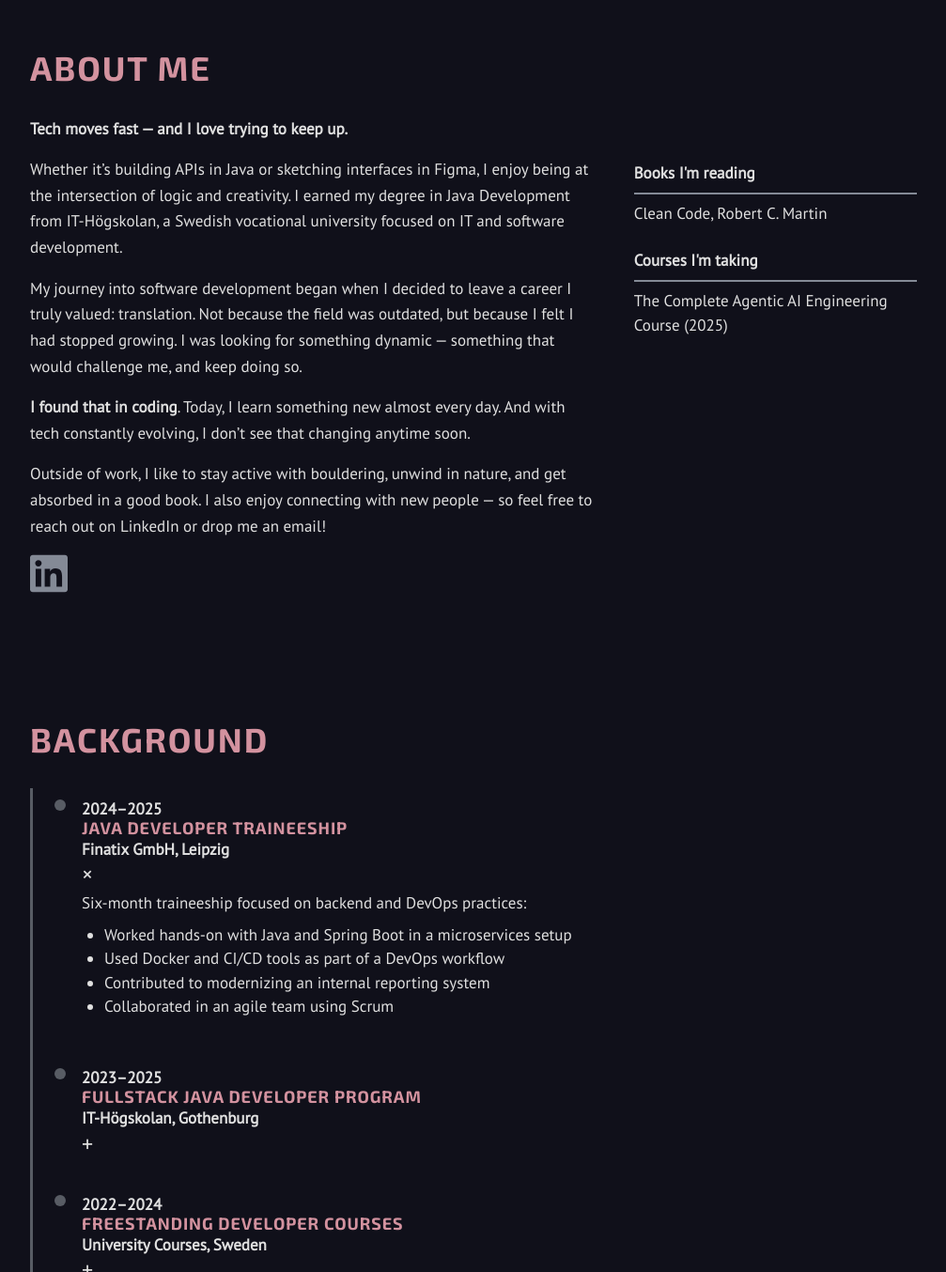
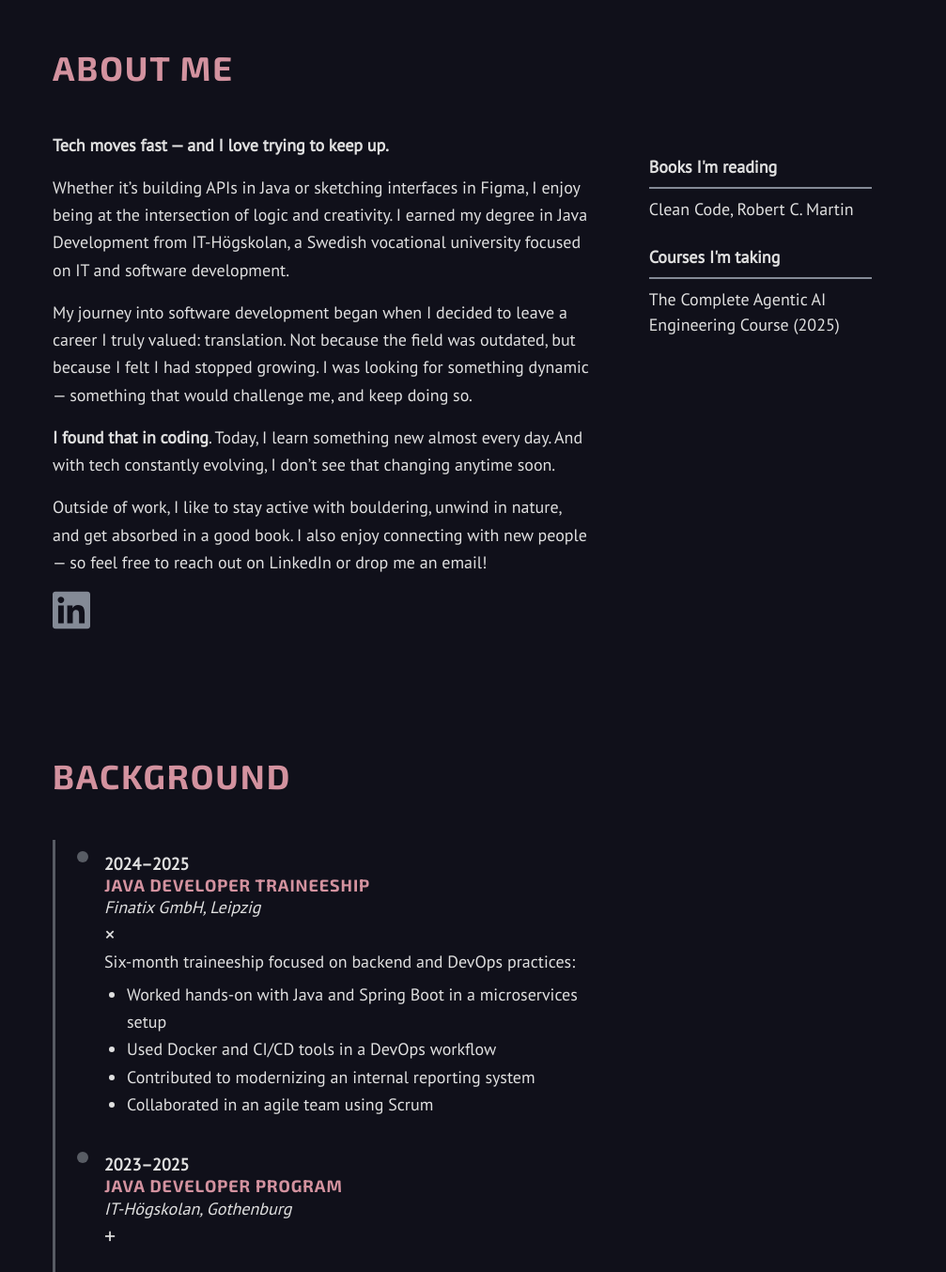
Before and after one commit to Emmelie83/PortfolioReact, a React (Vite) app: page / in a window 1280 px wide. Shown: the part 656-2010 px from the top of the page at 94% size, without its empty margins (136-1143 px from the left). Built offline with nearby package versions, Linux system fonts and the light colour scheme.

Commit message:
Adjust button text size

```diff
--- a/src/App.tsx
+++ b/src/App.tsx
@@ -11,7 +11,7 @@ const App: React.FC = () => {
 	return (
 		<div>
 			<Header />
-			<main className="max-w-screen-lg m-auto md:px-14 lg:px-10">
+			<main className="max-w-screen-lg mx-auto md:px-14 lg:px-16">
 				<About />
 				<Background />
 				<Skills />
--- a/src/components/Button.tsx
+++ b/src/components/Button.tsx
@@ -14,7 +14,7 @@ const Button: React.FC<ButtonProps> = ({
 	type = "button",
 }) => {
 	const baseClasses =
-		"uppercase px-4 py-3 text-xs sm:text-sm md:px-6 md:py-3 md:text-lg rounded-md cursor-pointer shadow-md hover:scale-110 hover:shadow-lg hover:brightness-125 transition duration-300";
+		"uppercase px-4 py-3 text-[14px] md:px-6 md:py-3 md:text-lg rounded-md cursor-pointer shadow-md hover:scale-110 hover:shadow-lg hover:brightness-125 transition duration-300";
 
 	const variantClasses =
 		variant === "accent"
--- a/src/components/NowSection.tsx
+++ b/src/components/NowSection.tsx
@@ -1,21 +1,21 @@
 const NowSection: React.FC = () => {
 	return (
-		<section className="lg:p-6 max-w-[300px] md:max-w-[400px]">
+		<div className="lg:p-6 max-w-[300px] md:max-w-[400px]">
 			<div className="space-y-6">
 				<div>
-					<p className="font-semibold flex md:items-center gap-2 border-b-2 border-[#848a96] pb-2 mb-2">
+					<p className="font-semibold flex lg:items-center gap-2 border-b-2 border-[#848a96] pb-2 mb-2">
 						Books I'm reading
 					</p>
 					<p>Clean Code, Robert C. Martin</p>
 				</div>
 				<div>
-					<p className="font-semibold flex md:items-center gap-2 border-b-2 border-[#848a96] pb-2 mb-2">
+					<p className="font-semibold flex lg:items-center gap-2 border-b-2 border-[#848a96] pb-2 mb-2">
 						Courses I'm taking
 					</p>
 					<p>The Complete Agentic AI Engineering Course (2025)</p>
 				</div>
 			</div>
-		</section>
+		</div>
 	);
 };
 
--- a/src/components/TimelineItem.tsx
+++ b/src/components/TimelineItem.tsx
@@ -21,15 +21,15 @@ const TimelineItem: React.FC<TimelineItemProps> = ({
 		<div className="relative mb-6 pl-1 md:pl-3 lg:max-w-3/5 pt-3">
 			<div className="absolute left-[-1px] top-4 md:top-3 w-2 h-2 md:w-3 md:h-3 bg-[#585C64] rounded-full" />
 			<div className="mx-3 md:mx-4">
-				<p className="font-bold leading-tight">
+				<p className="font-bold">
 					{date}
 				</p>
 				<h4>{title}</h4>
-				<p className="font-semibold mb-1">
+				<p className="italic mb-1">
 					{company}
 				</p>
 			</div>
-			{/* Toggle Button */}
+
 			<div className="w-full max-w-xl ml-4">
 				<button
 					className={`leading-1 text-2xl mb-4 transition-transform ${
@@ -47,7 +47,7 @@ const TimelineItem: React.FC<TimelineItemProps> = ({
 							? "max-h-[1000px] opacity-100"
 							: "max-h-0 opacity-0"
 					}`}>
-					<div className="mb-4">{children}</div>
+					<div className="">{children}</div>
 				</div>
 			</div>
 		</div>
--- a/src/index.css
+++ b/src/index.css
@@ -7,7 +7,7 @@ body {
   background-color: #10101A;
   color: #E0E0E0;
   font-family: 'PT Sans', sans-serif;
-  font-size: 17px;
+  font-size: 18px;
   margin: 0;
 }
 
@@ -30,7 +30,7 @@ h1 {
 
 h2 {
   font-size: 26px;
-  margin-bottom: 2rem;
+  margin-bottom: 16px;
 }
 
 h3 {
@@ -38,7 +38,7 @@ h3 {
 }
 
 h4 {
-  font-size: 15px;
+  font-size: 17px;
 }
 
 section {
@@ -60,6 +60,7 @@ strong {
 .rtl {
   direction: rtl;
 }
+
 
 @media (min-width: 420px) {
   h1 {
@@ -87,11 +88,12 @@ strong {
 
 @media (min-width: 768px) {
   h1 {
-    font-size: 40px;
+    font-size: 44px;
   }
 
   h2 {
-    font-size: 34px;
+    font-size: 38px;
+    margin-bottom: 3rem;
   }
 
   h3 {
@@ -100,6 +102,10 @@ strong {
 
   h4 {
     font-size: 19px;
+  }
+
+  section {
+    margin-bottom: 8rem;
   }
 }
 
--- a/src/sections/About.tsx
+++ b/src/sections/About.tsx
@@ -13,11 +13,10 @@ const paragraphs = [
 
 const About: React.FC = () => {
 	return (
-		<section
-			id="about">
+		<section id="about">
 			<h2>About Me</h2>
 
-			<div className="flex flex-col lg:flex-row gap-10 mb-10">
+			<div className="flex flex-col lg:flex-row items-start gap-10 mb-10">
 				<div className="lg:w-2/3 space-y-4 leading-relaxed">
 					{paragraphs.map((text, index) => (
 						<p
@@ -32,9 +31,9 @@ const About: React.FC = () => {
 					/>
 				</div>
 
-				<aside className="lg:w-1/3">
+				<div className="lg:w-1/3 items-start">
 					<NowSection />
-				</aside>
+				</div>
 			</div>
 		</section>
 	);
--- a/src/sections/Background.tsx
+++ b/src/sections/Background.tsx
@@ -6,115 +6,66 @@ const timelineData = [
 		date: "2024–2025",
 		title: "Java Developer Traineeship",
 		company: "Finatix GmbH, Leipzig",
-		content: (
-			<>
-				<p className="mb-2">
-					Six-month traineeship focused on backend and DevOps
-					practices:
-				</p>
-				<ul className="list-disc pl-6">
-					<li>
-						Worked hands-on with Java and Spring Boot in a
-						microservices setup
-					</li>
-					<li>
-						Used Docker and CI/CD tools as part of a DevOps workflow
-					</li>
-					<li>
-						Contributed to modernizing an internal reporting system
-					</li>
-					<li>Collaborated in an agile team using Scrum</li>
-				</ul>
-			</>
-		),
+		content: [
+			"Worked hands-on with Java and Spring Boot in a microservices setup",
+			"Used Docker and CI/CD tools in a DevOps workflow",
+			"Contributed to modernizing an internal reporting system",
+			"Collaborated in an agile team using Scrum",
+		],
+		intro: "Six-month traineeship focused on backend and DevOps practices:",
 	},
 	{
 		date: "2023–2025",
-		title: "Fullstack Java Developer Program",
+		title: "Java Developer Program",
 		company: "IT-Högskolan, Gothenburg",
-		content: (
-			<>
-				<p className="mb-2">
-					Two year vocational education including traineeship:
-				</p>
-				<ul className="list-disc pl-6">
-					<li>Java, OOP, Design Patterns & SOLID principles, CRUD</li>
-					<li>
-						operations with JDBC & JPA Web development with a focus
-						on
-					</li>
-					<li>
-						security & scalability Agile methodologies: Scrum &
-						Kanban
-					</li>
-				</ul>
-			</>
-		),
+		content: [
+			"Java, OOP, Design Patterns & SOLID principles, CRUD operations with JDBC & JPA",
+			"Web development with a focus on security & scalability",
+			"Agile methodologies: Scrum & Kanban",
+		],
+		intro: "Two-year vocational education including traineeship:",
 	},
 	{
 		date: "2022–2024",
-		title: "Freestanding Developer Courses",
-		company: "University Courses, Sweden",
-		content: (
-			<>
-				<p className="mb-2">
-					Completed university-level courses alongside my Java
-					studies:
-				</p>
-				<ul className="list-disc pl-6">
-					<li>C – University of Gothenburg</li>
-					<li>
-						Python for Computer Linguists – University of Gothenburg
-					</li>
-					<li>Python – Chalmers University of Technology</li>
-					<li>Web Design – University West</li>
-					<li>Databases – Luleå University of Technology</li>
-					<li>Java – Luleå University of Technology</li>
-				</ul>
-			</>
-		),
+		title: "Developer Courses",
+		company: "Universities, Sweden",
+		content: [
+			"C – University of Gothenburg",
+			"Python for Computer Linguists – University of Gothenburg",
+			"Python – Chalmers University of Technology",
+			"Web Design – University West",
+			"Databases – Luleå University of Technology",
+			"Java – Luleå University of Technology",
+		],
+		intro: "Completed university-level courses alongside my Java studies:",
 	},
 	{
 		date: "2012–2022",
 		title: "Translator",
 		company: "Leipzig, Hunnebostrand, Brussels",
-		content: (
-			<>
-				<p className="mb-2">
-					Over ten years of experience as a translator, both freelance
-					and in-house:
-				</p>
-				<ul className="list-disc pl-6">
-					<li>Translator and transcreator at Relaxdays GmbH</li>
-					<li>Freelance translator for the European Union</li>
-					<li>Translation trainee at the European Commission</li>
-				</ul>
-			</>
-		),
+		content: [
+			"Translator and transcreator at Relaxdays GmbH",
+			"Freelance translator for the European Union",
+			"Translation trainee at the European Commission",
+		],
+		intro: "Over ten years of experience as a translator, both freelance and in-house:",
 	},
 	{
 		date: "2010–2012",
 		title: "MA in Translation Studies",
 		company: "Linnaeus University, Växjö",
-		content: (
-			<>
-				<p className="mb-2">
-					An MA in Translation Studies building on a BA in German:
-				</p>
-				<ul className="list-disc pl-6">
-					<li>Translation from German</li>
-					<li>Translation Studies and linguistic theory</li>
-					<li>Swedish text theory and grammar</li>
-				</ul>
-			</>
-		),
+		content: [
+			"Translation from German",
+			"Translation Studies and linguistic theory",
+			"Swedish text theory and grammar",
+		],
+		intro: "An MA in Translation Studies building on a BA in German:",
 	},
 ];
 
 const Background: React.FC = () => {
 	return (
-		<section
-			id="background">
+		<section id="background">
 			<h2>Background</h2>
 
 			<div className="relative border-l-2 md:border-l-3 border-[#585C64] pl-2 sm:pl-6 space-y-12">
@@ -125,7 +76,14 @@ const Background: React.FC = () => {
 						title={item.title}
 						company={item.company}
 						defaultOpen={index === 0}>
-						<div>{item.content}</div>
+						<div>
+							<p className="mb-2 leading-tight">{item.intro}</p>
+							<ul className="list-disc pl-6 leading-relaxed">
+								{item.content.map((line, i) => (
+									<li key={i}>{line}</li>
+								))}
+							</ul>
+						</div>
 					</TimelineItem>
 				))}
 			</div>
--- a/src/sections/Contact.tsx
+++ b/src/sections/Contact.tsx
@@ -7,12 +7,12 @@ const ContactSection: React.FC = () => {
 			id="contact">
 			<h2>Get in touch</h2>
 			<div className="flex flex-col lg:flex-row gap-20 lg:gap-30 md:justify-between">
-				{/* Contact Info */}
+
 				<div className="lg:w-1/2">
 					<p>info@emmeliejohansson.com</p>
 					<p>+49 151 677 25 898</p>
 				</div>
-				<div className="lg:w-1/2">
+				<div className="md:w-4/5 lg:w-1/2">
 					<ContactForm />
 				</div>
 			</div>
--- a/src/sections/Header.tsx
+++ b/src/sections/Header.tsx
@@ -8,10 +8,10 @@ const Header: React.FC = () => {
 	return (
 		<div>
 			<NavBar />
-			<header className="flex flex-col lg:flex-row items-center justify-center lg:justify-start lg:pl-10 max-w-screen-lg mx-auto lg:h-[600px] gap-10 px-8 md:px-0 mt-10 lg:mt-0 mb-20 lg:mb-0">
+			<header className="flex flex-col lg:flex-row items-center justify-center lg:justify-start lg:pl-14 max-w-screen-lg mx-auto lg:h-[600px] gap-10 px-8 md:px-0 mt-10 md:mt-20 md:mb-30 lg:mt-0 mb-20 lg:mb-0">
 				<div>
 					<img
-						className="w-[220px] sm:w-[260px] md:w-[300px] lg:w-[260px] rounded-md shadow-4xl"
+						className="w-[220px] sm:w-[260px] md:w-[300px] lg:w-[260px] rounded-md shadow-4xl md:mb-10 lg:mb-0"
 						src={profilePicture}
 						alt="Profile picture of Emmelie Johansson"
 					/>
@@ -19,17 +19,17 @@ const Header: React.FC = () => {
 
 				<div className="flex flex-col gap-8 items-center text-center lg:items-start lg:text-left w-full lg:w-2/3">
 					<div>
-						<p className="text-lg md:text-xl lg:text-xl leading-tight">
+						<p className="text-lg md:text-[22px] leading-tight">
 							Hi, I'm
 						</p>
 						<h1 className="leading-tight">Emmelie Johansson</h1>
-						<p className="text-lg md:text-xl lg:text-xl leading-tight">
+						<p className="text-lg md:text-[22px] leading-tight">
 							a full-stack Java developer based in Leipzig,
 							Germany
 						</p>
 					</div>
 
-					<div className="flex gap-4 lg:mt-4">
+					<div className="flex gap-2.5 md:gap-4 lg:my-3">
 						<Button
 							address="#projects"
 							buttontext="See what I’ve built"
```
